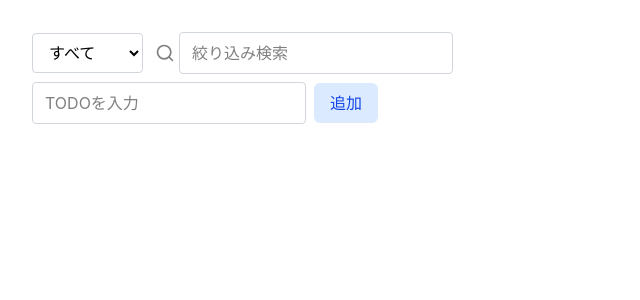
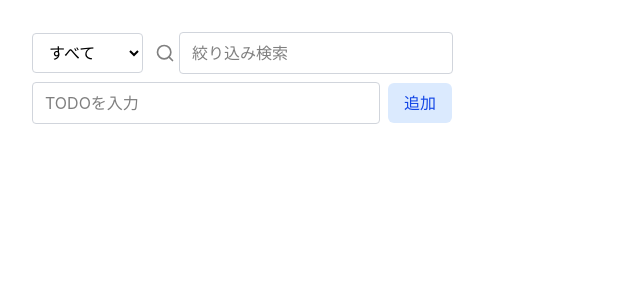
Before and after one commit to tominagamaya/react-typescript-app, a React (Vite) app: page / in a window 1280 px wide. Shown: the top 300 px of the page, without its empty margins (0-640 px from the left). Built offline with nearby package versions, Linux system fonts and the light colour scheme.

Commit message:
fix: input width bugs

```diff
--- a/src/pages/App.tsx
+++ b/src/pages/App.tsx
@@ -127,7 +127,7 @@ function App() {
           value={inputText}
           placeholder="TODOを入力"
           onChange={(e) => setInputText(e.target.value)}
-          className="border border-gray-300 rounded px-3 py-2 outline-none focus:border-blue-500"
+          className="w-full max-w-[348px] border border-gray-300 rounded px-3 py-2 outline-none focus:border-blue-500"
         />
         <input
           type="submit"
```
